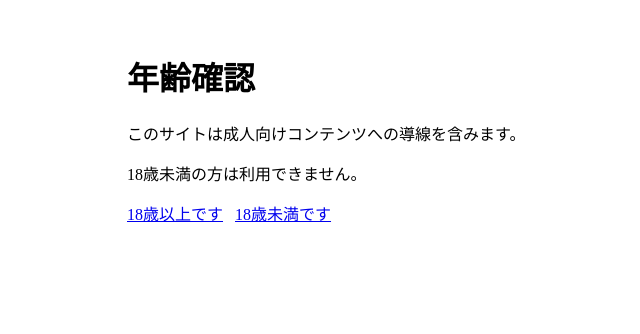
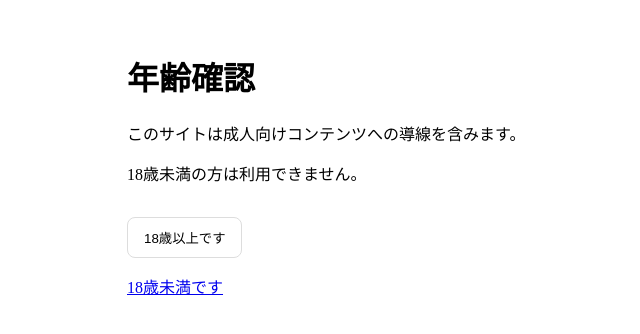
Before and after one commit to furuikeharuki/short-video-media, a Next.js app in the folder apps/web/: page /age-gate in a window 1280 px wide. Shown: the top 334 px of the page, without its empty margins (153-793 px from the left). Built offline with nearby package versions, Linux system fonts and the light colour scheme.

Commit message:
[edit] 年齢制限を最初の画面に

```diff
--- a/apps/web/app/age-gate/page.tsx
+++ b/apps/web/app/age-gate/page.tsx
@@ -1,18 +1,63 @@
-import Link from "next/link";
+import { cookies } from "next/headers";
+import { redirect } from "next/navigation";
 
-export default function AgeGatePage() {
+type AgeGatePageProps = {
+  searchParams: Promise<{
+    next?: string;
+  }>;
+};
+
+async function verifyAge(nextPath: string) {
+  "use server";
+
+  const cookieStore = await cookies();
+  cookieStore.set("age_verified", "true", {
+    httpOnly: true,
+    sameSite: "lax",
+    path: "/",
+  });
+
+  redirect(nextPath || "/");
+}
+
+export default async function AgeGatePage({ searchParams }: AgeGatePageProps) {
+  const params = await searchParams;
+  const nextPath = params.next || "/";
+
   return (
     <main style={{ padding: "24px", maxWidth: "720px", margin: "0 auto" }}>
       <h1>年齢確認</h1>
       <p>このサイトは成人向けコンテンツへの導線を含みます。</p>
       <p>18歳未満の方は利用できません。</p>
 
-      <div style={{ display: "flex", gap: "12px", marginTop: "16px" }}>
-        <Link href="/">18歳以上です</Link>
-        <a href="https://www.google.com" target="_blank" rel="noopener noreferrer">
+      <form action={async () => {
+        "use server";
+        await verifyAge(nextPath);
+      }}>
+        <button
+          type="submit"
+          style={{
+            marginTop: "16px",
+            padding: "10px 16px",
+            border: "1px solid #ddd",
+            borderRadius: "8px",
+            background: "#fff",
+            cursor: "pointer",
+          }}
+        >
+          18歳以上です
+        </button>
+      </form>
+
+      <p style={{ marginTop: "16px" }}>
+        <a
+          href="https://www.google.com"
+          target="_blank"
+          rel="noopener noreferrer"
+        >
           18歳未満です
         </a>
-      </div>
+      </p>
     </main>
   );
 }
```
Also changed, not shown: apps/web/middleware.ts (added, +27 -0 lines).
